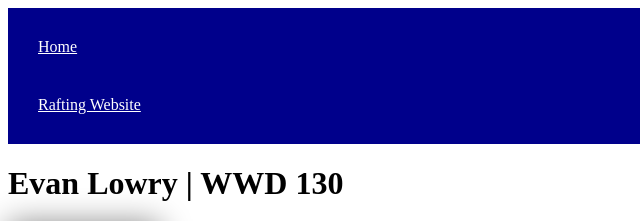
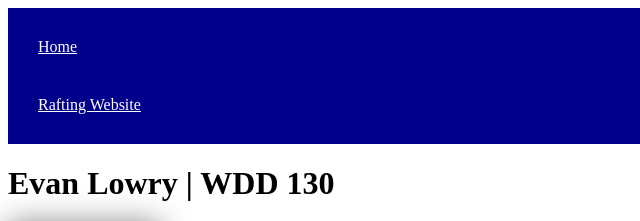
Before and after one commit to EvansLowry/wdd130, a plain HTML site: page index.html in a window 1280 px wide. Shown: the top 221 px of the page, 0-640 px from the left. Drawn offline with Linux system fonts and the light colour scheme.

Commit message:
fixed a typo

```diff
--- a/index.html
+++ b/index.html
@@ -16,7 +16,7 @@
             </nav>
         </header>
         <main>
-            <h1>Evan Lowry | WWD 130</h1>
+            <h1>Evan Lowry | WDD 130</h1>
             <img src="images/profile.webp" alt="Hello, my name is Evan Lowry" width="200">
             <p>Hello!! My name is Evan Lowry and I live in Texas and spend my time reading or playing video games.</p>
 
```
